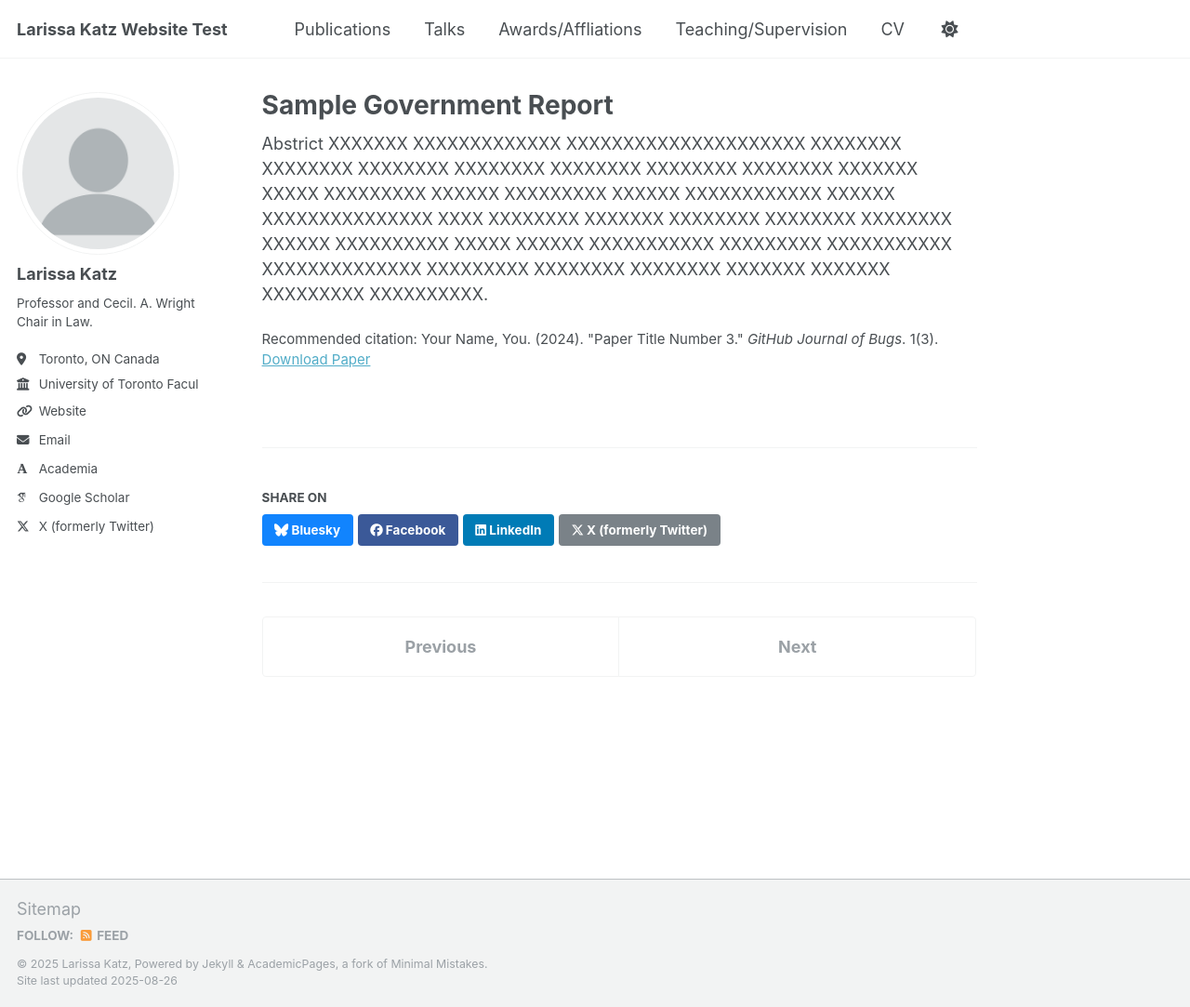
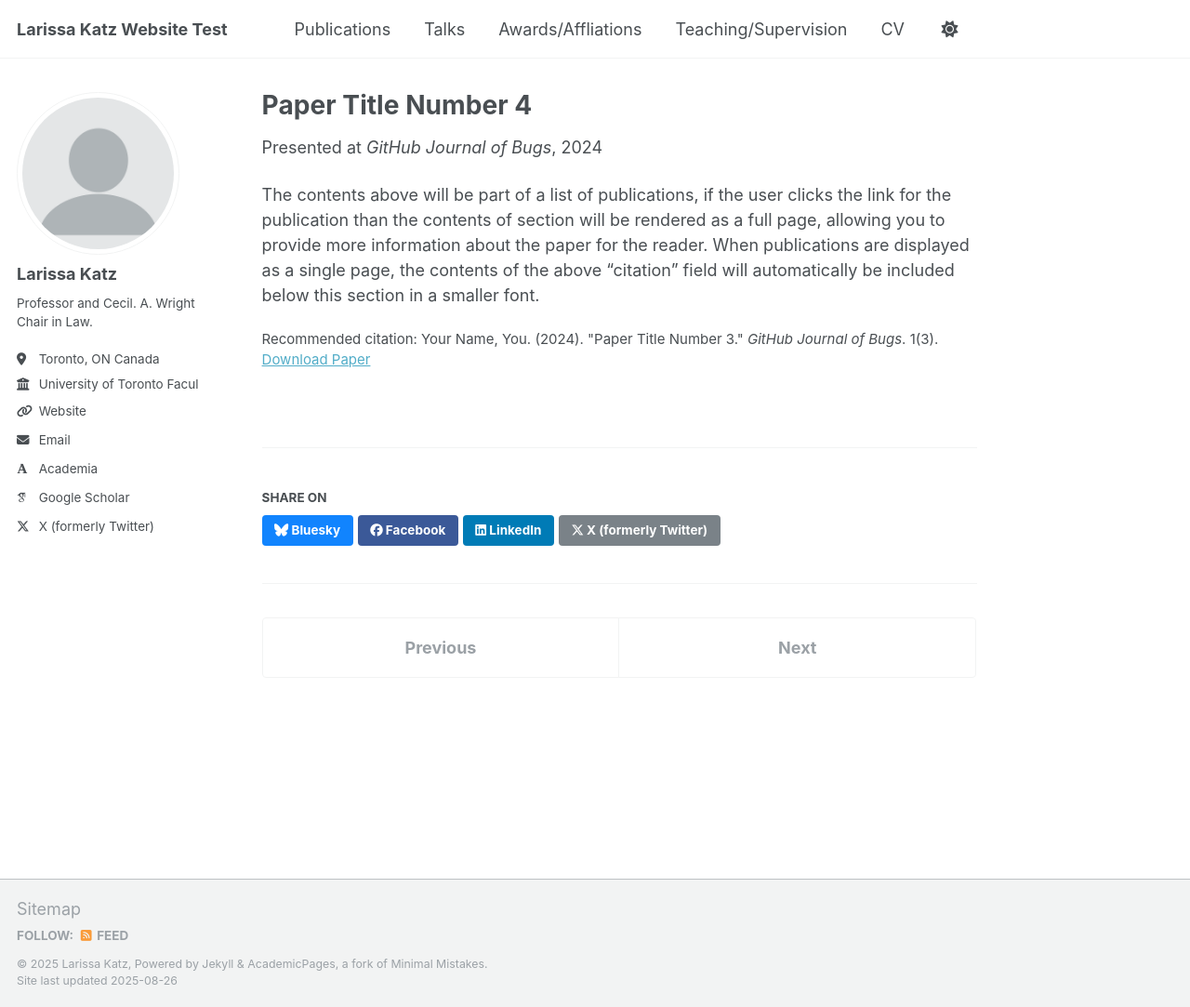
Before and after one commit to TinyMagician/LKWebsiteProject.github.io, a Jekyll site: the page built from _publications/2024-02-17-sample-gov.md, in a window 1280 px wide and 1083 px high. Shown: the whole window at 93% size. Built offline with Jekyll 4.4.1, drawn with Linux system fonts in a browser that asks for light colours; some web fonts are replaced; a script that is not in the unit is left out.

Commit message:
Revert "Update 2024-02-17-sample-gov.md"
This reverts commit 80e2ee60ca096e10c7d7dc55d25ff097ac3e3741.

```diff
--- a/_publications/2024-02-17-sample-gov.md
+++ b/_publications/2024-02-17-sample-gov.md
@@ -1,12 +1,13 @@
 ---
-title: "Sample Government Report"
+title: "Paper Title Number 4"
 collection: publications
-category: reports
-permalink: /publication/2024-02-17-sample-gov
-excerpt: 'This report is about XXXXX XXXXXXXX XXXXX XXXX XXXXXX XXXXXXX XXXXXXX XXXXX XXXXXXXXX XXXXXXXX XXXXXXXXX XXXXXXXX.'
+category: conferences
+permalink: /publication/2024-02-17-paper-title-number-4
+excerpt: 'This paper is about fixing template issue #693.'
 date: 2024-02-17
 venue: 'GitHub Journal of Bugs'
 paperurl: 'http://academicpages.github.io/files/paper3.pdf'
 citation: 'Your Name, You. (2024). &quot;Paper Title Number 3.&quot; <i>GitHub Journal of Bugs</i>. 1(3).'
 ---
-Abstrict XXXXXXX XXXXXXXXXXXXX XXXXXXXXXXXXXXXXXXXXX XXXXXXXX XXXXXXXX XXXXXXXX XXXXXXXX XXXXXXXX XXXXXXXX XXXXXXXX XXXXXXX XXXXX XXXXXXXXX XXXXXX XXXXXXXXX XXXXXX XXXXXXXXXXXX XXXXXX XXXXXXXXXXXXXXX XXXX XXXXXXXX XXXXXXX XXXXXXXX XXXXXXXX XXXXXXXX XXXXXX XXXXXXXXXX XXXXX XXXXXX XXXXXXXXXXX XXXXXXXXX XXXXXXXXXXX XXXXXXXXXXXXXX XXXXXXXXX XXXXXXXX XXXXXXXX XXXXXXX XXXXXXX XXXXXXXXX XXXXXXXXXX.
+
+The contents above will be part of a list of publications, if the user clicks the link for the publication than the contents of section will be rendered as a full page, allowing you to provide more information about the paper for the reader. When publications are displayed as a single page, the contents of the above "citation" field will automatically be included below this section in a smaller font.
```
